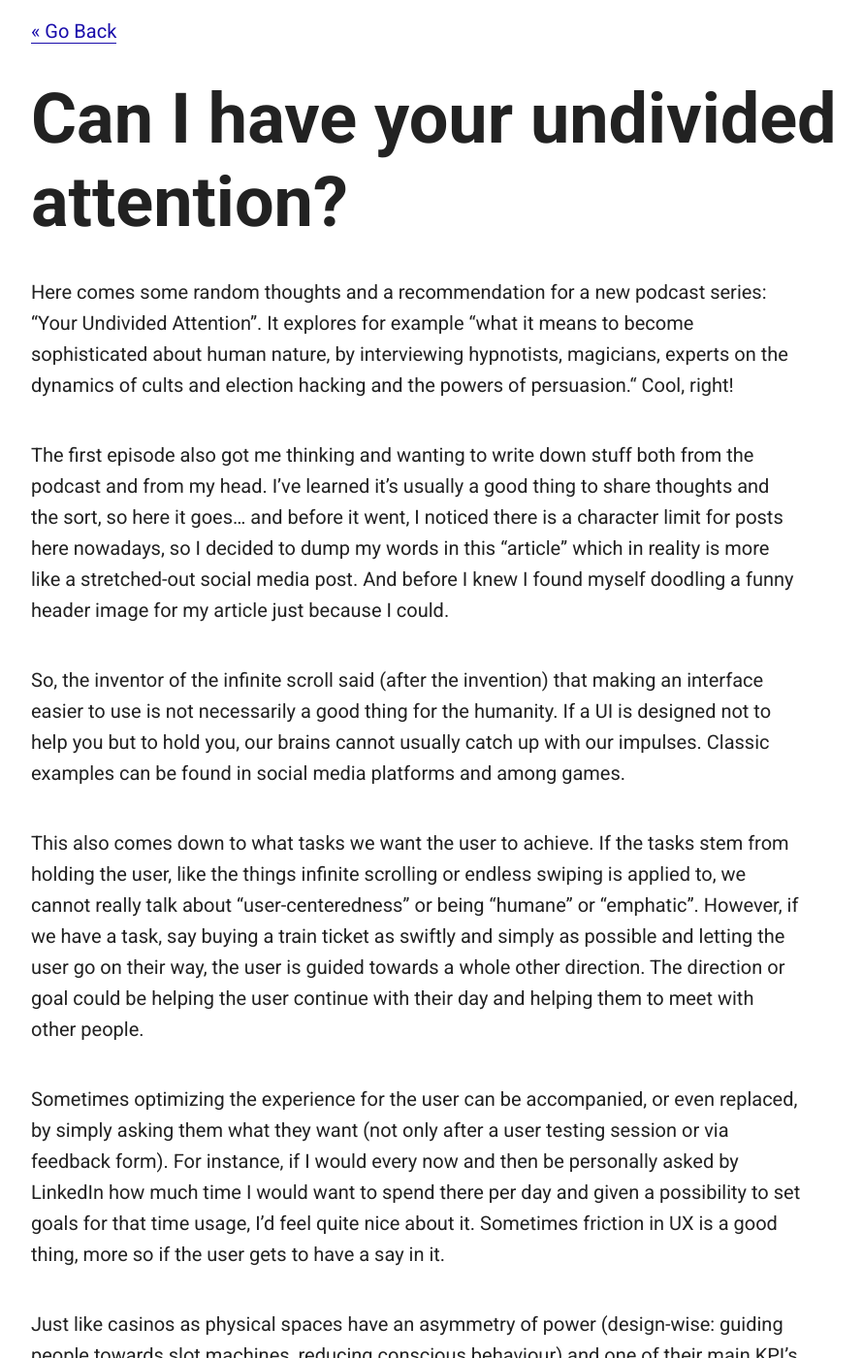
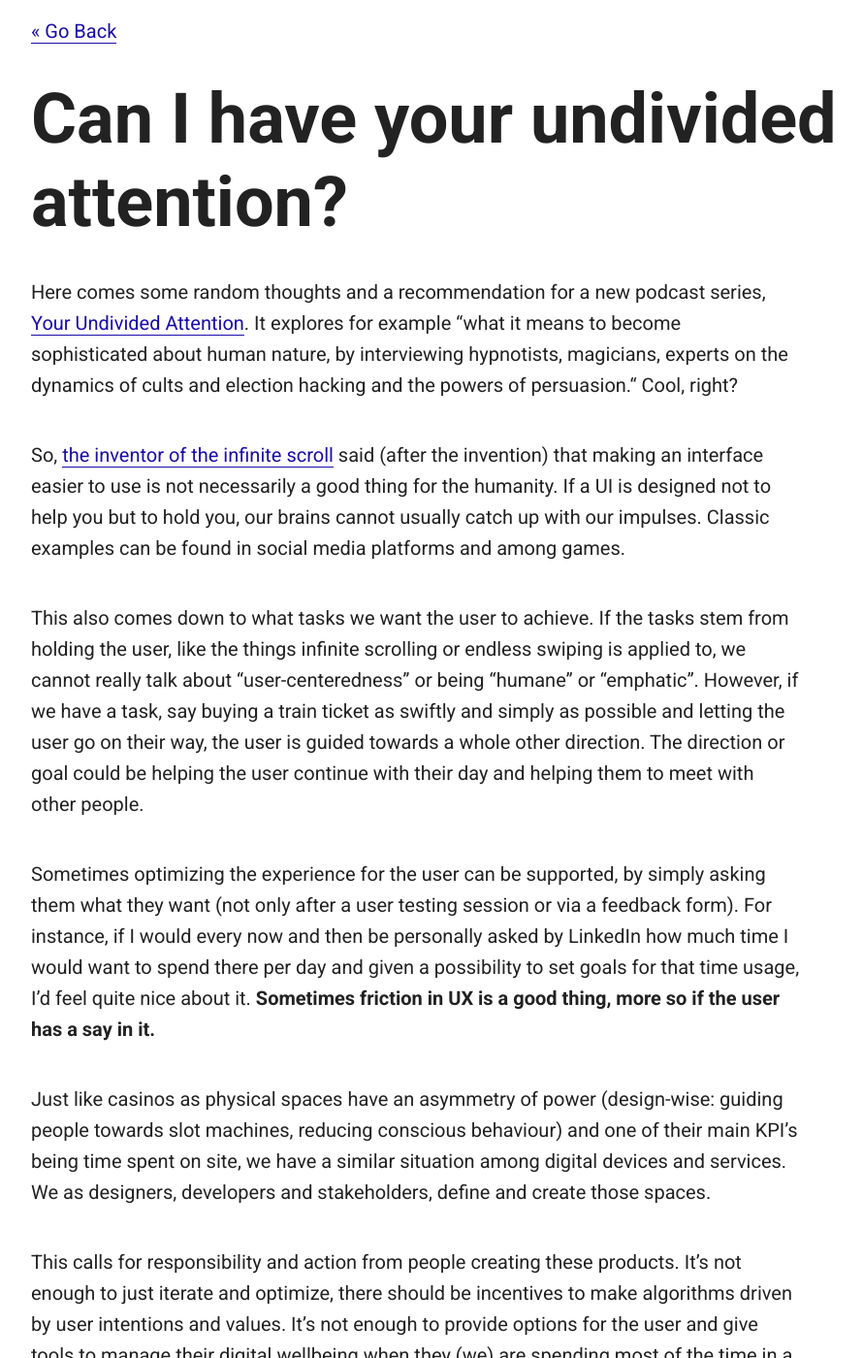
Before and after one commit to jesseu/jesseu.github.io, a Jekyll site: the page built from _posts/2020-11-15-undivided-attention.md, in a window 1280 px wide and 1400 px high. Shown: the whole window at 97% size, without its empty margins (128-1018 px from the left). Built offline with Jekyll 4.4.1, drawn with Linux system fonts in a browser that asks for light colours; some of the changed text lies outside the part shown.

Commit message:
Update 2020-11-15-undivided-attention.md

```diff
--- a/_posts/2020-11-15-undivided-attention.md
+++ b/_posts/2020-11-15-undivided-attention.md
@@ -4,20 +4,14 @@ title: "Can I have your undivided attention?"
 date: 2020-11-15
 ---
 
-Here comes some random thoughts and a recommendation for a new podcast series: "Your Undivided Attention". It explores for example “what it means to become sophisticated about human nature, by interviewing hypnotists, magicians, experts on the dynamics of cults and election hacking and the powers of persuasion.“ Cool, right!
+Here comes some random thoughts and a recommendation for a new podcast series, [Your Undivided Attention](https://www.humanetech.com/podcast). It explores for example “what it means to become sophisticated about human nature, by interviewing hypnotists, magicians, experts on the dynamics of cults and election hacking and the powers of persuasion.“ Cool, right?
 
-The first episode also got me thinking and wanting to write down stuff both from the podcast and from my head. I’ve learned it’s usually a good thing to share thoughts and the sort, so here it goes... and before it went, I noticed there is a character limit for posts here nowadays, so I decided to dump my words in this "article" which in reality is more like a stretched-out social media post. And before I knew I found myself doodling a funny header image for my article just because I could.
-
-So, the inventor of the infinite scroll said (after the invention) that making an interface easier to use is not necessarily a good thing for the humanity. If a UI is designed not to help you but to hold you, our brains cannot usually catch up with our impulses. Classic examples can be found in social media platforms and among games.
+So, [the inventor of the infinite scroll](https://en.wikipedia.org/wiki/Aza_Raskin) said (after the invention) that making an interface easier to use is not necessarily a good thing for the humanity. If a UI is designed not to help you but to hold you, our brains cannot usually catch up with our impulses. Classic examples can be found in social media platforms and among games.
 
 This also comes down to what tasks we want the user to achieve. If the tasks stem from holding the user, like the things infinite scrolling or endless swiping is applied to, we cannot really talk about "user-centeredness" or being “humane” or “emphatic”. However, if we have a task, say buying a train ticket as swiftly and simply as possible and letting the user go on their way, the user is guided towards a whole other direction. The direction or goal could be helping the user continue with their day and helping them to meet with other people.
 
-Sometimes optimizing the experience for the user can be accompanied, or even replaced, by simply asking them what they want (not only after a user testing session or via feedback form). For instance, if I would every now and then be personally asked by LinkedIn how much time I would want to spend there per day and given a possibility to set goals for that time usage, I'd feel quite nice about it. Sometimes friction in UX is a good thing, more so if the user gets to have a say in it.
+Sometimes optimizing the experience for the user can be supported, by simply asking them what they want (not only after a user testing session or via a feedback form). For instance, if I would every now and then be personally asked by LinkedIn how much time I would want to spend there per day and given a possibility to set goals for that time usage, I'd feel quite nice about it. **Sometimes friction in UX is a good thing, more so if the user has a say in it.**
 
 Just like casinos as physical spaces have an asymmetry of power (design-wise: guiding people towards slot machines, reducing conscious behaviour) and one of their main KPI's being time spent on site, we have a similar situation among digital devices and services. We as designers, developers and stakeholders, define and create those spaces.
 
 This calls for responsibility and action from people creating these products. It’s not enough to just iterate and optimize, there should be incentives to make algorithms driven by user intentions and values. It's not enough to provide options for the user and give tools to manage their digital wellbeing when they (we) are spending most of the time in a space where power is unequally distributed.
-
-If you got this far, I’d love to hear your thoughts on the matter!
-
-… and the podcast I was talking about is here (it's also on Spotify!).
```
